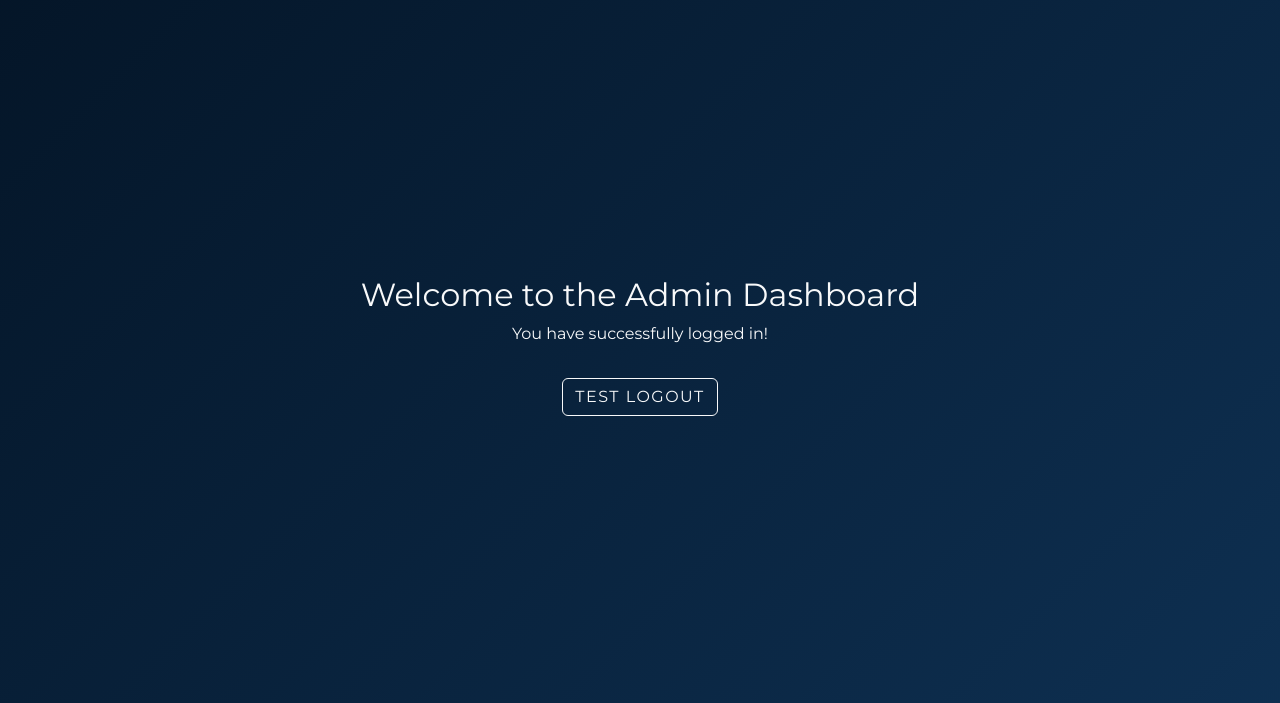
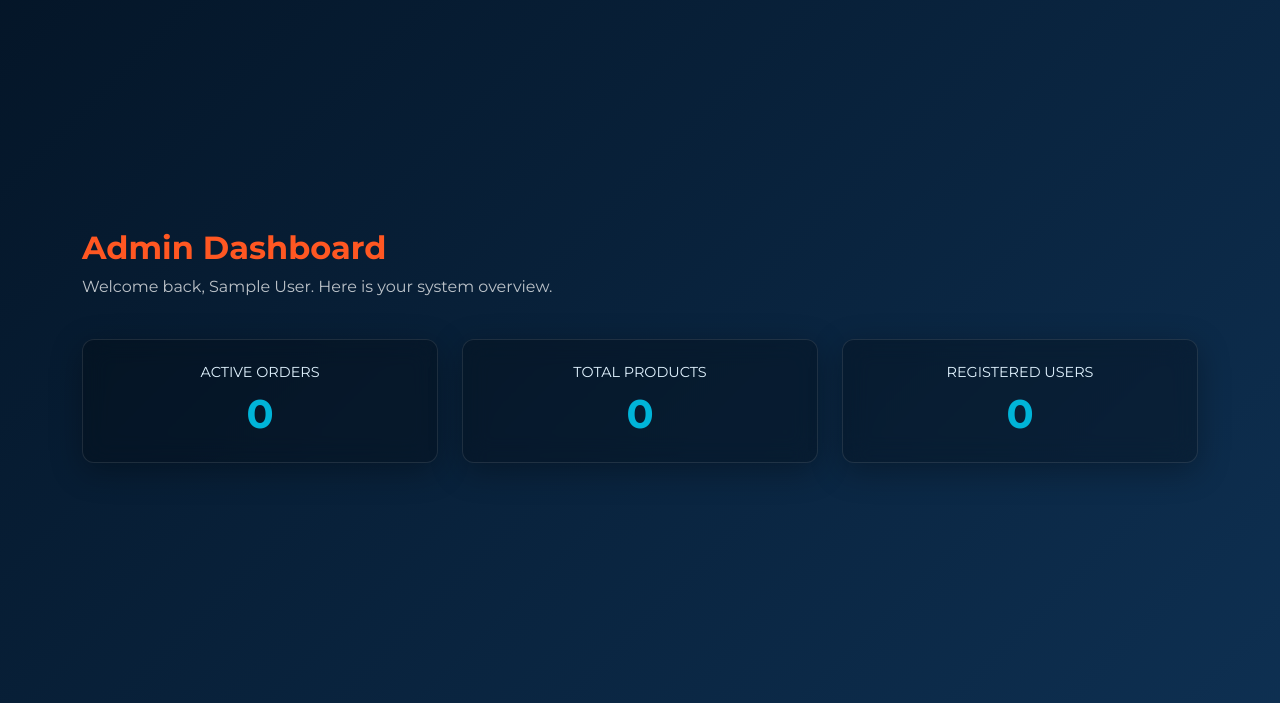
Before and after one commit to KarimGad02/PHP-Coffee-Shop, a PHP site: page /auth/admin/dashboard.php in a window 1280 px wide. Shown: the part 57-760 px from the top of the page. Run offline with PHP 8.4, Linux system fonts and the light colour scheme; the visitor is signed in with stand-in values (Sample User, id 1).

Commit message:
feat: khaled fix: resolved dashboard session lock and finalized global glassmorphism layout

```diff
--- a/database.sql
+++ b/database.sql
@@ -82,4 +82,4 @@ INSERT INTO rooms (name, extension) VALUES ('room 2010', '5605');
 -- Insert default admin user (Password: admin123)
 -- Make sure to paste the exact $2y$ hash you generated earlier here!
 INSERT INTO users (name, email, password, role, room_id) VALUES
-('admin user', 'admin@cafeteria.com', 'admin123', 'admin', 1);
+('admin user', 'admin@cafeteria.com', '$2y$10$9iFpmbwRGWr2BXar4hFEuewPKELkKNjOCWJc5yxlzPuCiNGMXbHWK', 'admin', 1);
--- a/public/admin/dashboard.php
+++ b/public/admin/dashboard.php
@@ -1,18 +1,40 @@
-<?php include '../includes/header.php'; ?>
+<?php include_once __DIR__ . '/../includes/header.php'; ?>
 
-<div class="row">
-    <div class="col-12 text-center text-light">
-        <h2>Welcome to the Admin Dashboard</h2>
-        <p>You have successfully logged in!</p>
-        <button onclick="logout()" class="btn btn-outline-light mt-3">Test Logout</button>
+<?php
+if (!isset($_SESSION['user_role']) || $_SESSION['user_role'] !== 'admin') {
+    header("Location: /login.php");
+    exit();
+}
+?>
+
+<div class="row mb-4">
+    <div class="col-12">
+        <h2 class="fw-bold" style="color: #FF5722;">Admin Dashboard</h2>
+        <p class="text-light opacity-75">Welcome back, <?php echo htmlspecialchars($_SESSION['user_name']); ?>. Here is your system overview.</p>
     </div>
 </div>
 
-<script>
-function logout() {
-    fetch('/auth/logout', { method: 'POST' })
-    .then(() => window.location.href = '/login.php');
-}
-</script>
+<div class="row g-4">
+    <div class="col-md-4">
+        <div class="glass-card text-center py-4">
+            <h5 class="text-uppercase" style="color: #E0F2FE; font-size: 0.9rem;">Active Orders</h5>
+            <h1 class="fw-bold m-0" style="color: #00B4D8;">0</h1>
+        </div>
+    </div>
 
-<?php include '../includes/footer.php'; ?>
+    <div class="col-md-4">
+        <div class="glass-card text-center py-4">
+            <h5 class="text-uppercase" style="color: #E0F2FE; font-size: 0.9rem;">Total Products</h5>
+            <h1 class="fw-bold m-0" style="color: #00B4D8;">0</h1>
+        </div>
+    </div>
+
+    <div class="col-md-4">
+        <div class="glass-card text-center py-4">
+            <h5 class="text-uppercase" style="color: #E0F2FE; font-size: 0.9rem;">Registered Users</h5>
+            <h1 class="fw-bold m-0" style="color: #00B4D8;">0</h1>
+        </div>
+    </div>
+</div>
+
+<?php include_once __DIR__ . '/../includes/footer.php'; ?>
--- a/public/css/style.css
+++ b/public/css/style.css
@@ -1,7 +1,7 @@
-/* Import Montserrat Font */
+
 @import url('https://fonts.googleapis.com/css2?family=Montserrat:wght@400;600;700&display=swap');
 
-/* Reset default browser margins */
+
 * {
     margin: 0;
     padding: 0;
@@ -10,11 +10,11 @@
 }
 
 body {
-    /* Deep Icy Blue/Navy Background */
+
     background:linear-gradient(135deg, #041527 0%, #0E3052 100%);
     min-height: 100vh;
 
-    /* Flexbox to perfectly center the card */
+
     color: #ffffff;
 }
 
@@ -38,7 +38,7 @@ body {
     margin-bottom: 35px;
     font-weight: 700;
     letter-spacing: 2px;
-    color: #E0F2FE; /* Light icy cyan text */
+    color: #E0F2FE;
 }
 
 form {
@@ -65,13 +65,13 @@ input::placeholder {
 }
 
 input:focus {
-    border-color: #00B4D8; /* Icy cyan glow on focus */
+    border-color: #00B4D8;
     background: rgba(0, 0, 0, 0.4);
     box-shadow: 0 0 10px rgba(0, 180, 216, 0.2);
 }
 
 button {
-    /* Mammut High-Visibility Orange/Red */
+
     background: #FF3300;
     color: #ffffff;
     border: none;
@@ -87,11 +87,11 @@ button {
 }
 
 button:hover {
-    background: #E62E00; /* Slightly darker on hover */
+    background: #E62E00;
 }
 
 button:active {
-    transform: scale(0.98); /* Satisfying click effect */
+    transform: scale(0.98);
 }
 
 #errorMessage {
@@ -100,3 +100,28 @@ button:active {
     font-size: 14px;
     font-weight: 600;
 }
+
+
+.glass-card {
+    background: rgba(0, 0, 0, 0.25);
+    backdrop-filter: blur(12px);
+    -webkit-backdrop-filter: blur(12px);
+    border: 1px solid rgba(255, 255, 255, 0.1);
+    border-radius: 12px;
+    padding: 2rem;
+    color: white;
+    box-shadow: 0 8px 32px 0 rgba(0, 0, 0, 0.3);
+}
+
+
+.table-glass {
+    color: white;
+    background: transparent;
+}
+.table-glass th {
+    border-bottom: 1px solid rgba(255, 87, 34, 0.5); /* Orange accent underline */
+    color: #E0F2FE;
+}
+.table-glass td {
+    border-bottom: 1px solid rgba(255, 255, 255, 0.05);
+}
--- a/public/forgot-password.php
+++ b/public/forgot-password.php
@@ -1,4 +1,4 @@
-<?php include __DIR__ . '/includes/header.php'; ?>
+<?php include_once __DIR__ . '/includes/header.php'; ?>
 
 <div class="row justify-content-center">
     <div class="col-md-6 col-lg-4">
@@ -26,4 +26,4 @@
     </div>
 </div>
 
-<?php include __DIR__ . '/includes/footer.php'; ?>
+<?php include_once __DIR__ . '/includes/footer.php'; ?>
--- a/public/includes/footer.php
+++ b/public/includes/footer.php
@@ -1,4 +1,5 @@
-</div> <footer class="text-center py-3 mt-auto" style="color: rgba(255, 255, 255, 0.5); font-size: 0.8rem;">
+    </div>
+    <footer class="text-center py-3 mt-auto" style="color: rgba(255, 255, 255, 0.5); font-size: 0.8rem;">
         &copy; <?php echo date('Y'); ?> Cafeteria System.
     </footer>
 
--- a/public/includes/header.php
+++ b/public/includes/header.php
@@ -1,3 +1,8 @@
+<?php
+if (session_status() === PHP_SESSION_NONE) {
+    session_start();
+}
+?>
 <!DOCTYPE html>
 <html lang="en">
 <head>
```
Also changed, not shown: fix.php (deleted, +0 -20 lines), public/login.php (+17 -2 lines), public/reset-password.php (+15 -2 lines), public/js/app.js.
